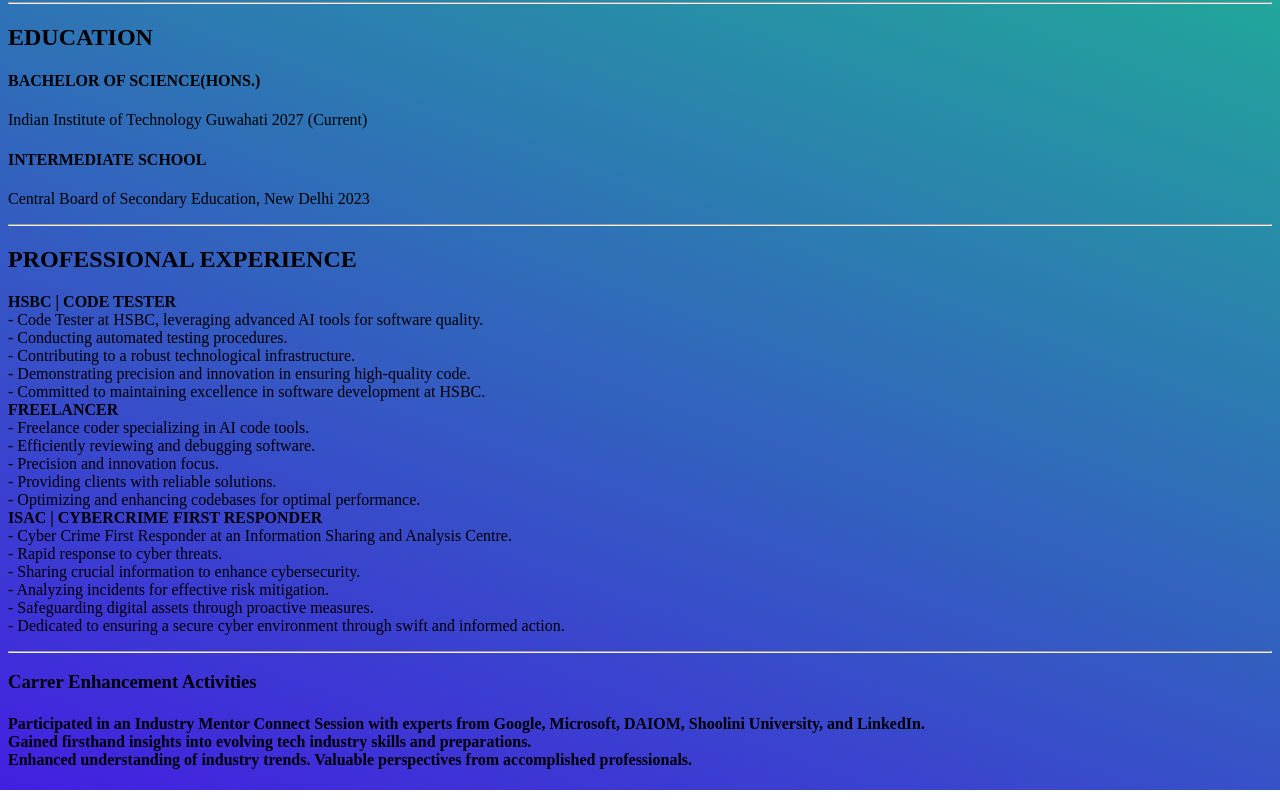
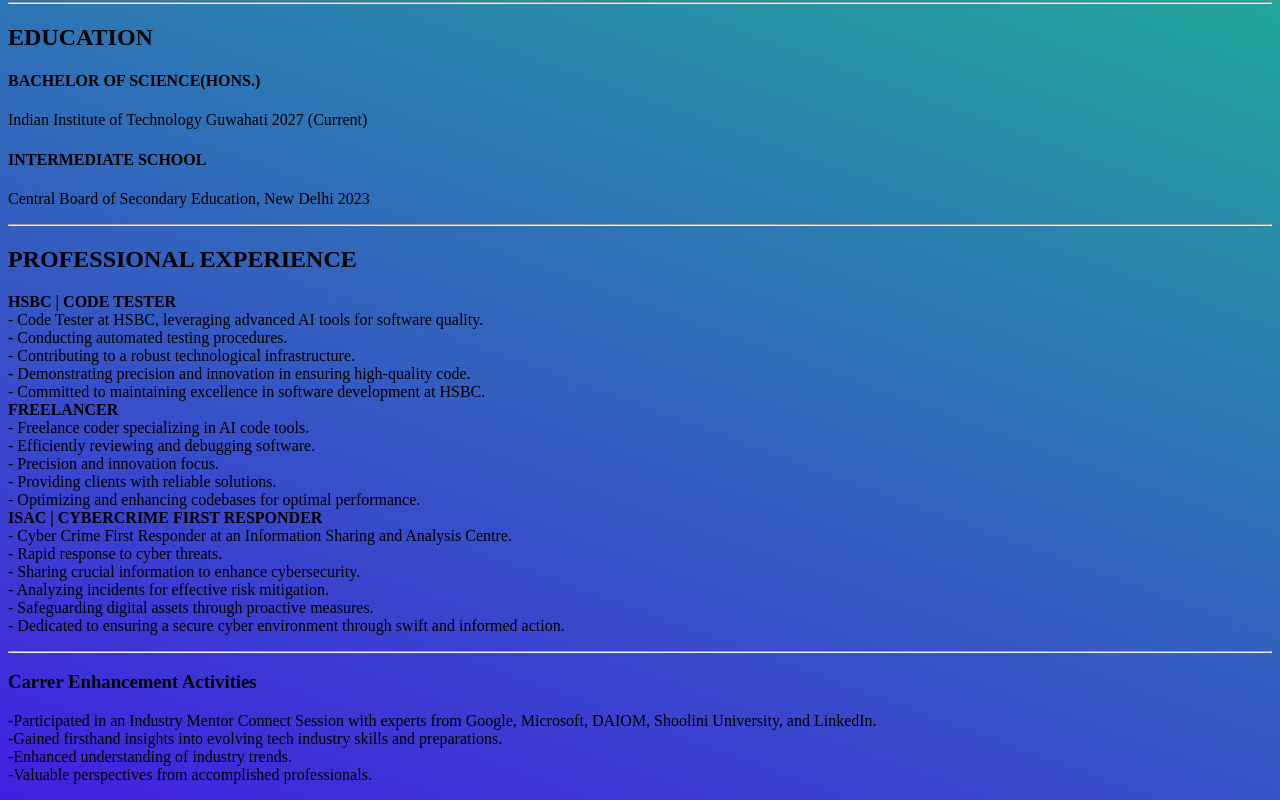
Before and after one commit to Satya900/OFFICIAL-RESUME, a plain HTML site: page index.html in a window 1280 px wide. Shown: the part 676-1476 px from the top of the page. Drawn offline with Linux system fonts and the light colour scheme.

Commit message:
3rd Update in Index.html file

```diff
--- a/index.html
+++ b/index.html
@@ -80,10 +80,10 @@
 
         <h3>Carrer Enhancement Activities</h3>
 
-                <h4>Participated in an Industry Mentor Connect Session with experts from Google, Microsoft, DAIOM, Shoolini University, and LinkedIn.<br>
-                    Gained firsthand insights into evolving tech industry skills and preparations.<br>
-                    Enhanced understanding of industry trends.
-                    Valuable perspectives from accomplished professionals.<br></h4>
+                <p>-Participated in an Industry Mentor Connect Session with experts from Google, Microsoft, DAIOM, Shoolini University, and LinkedIn.<br>
+                    -Gained firsthand insights into evolving tech industry skills and preparations.<br>
+                    -Enhanced understanding of industry trends.<br>
+                    -Valuable perspectives from accomplished professionals.<br></p>
 
 </body>
 </html>
```
Also changed, not shown: myphoto (2).jpg (deleted), phone icon.png (deleted), 1 other file.
